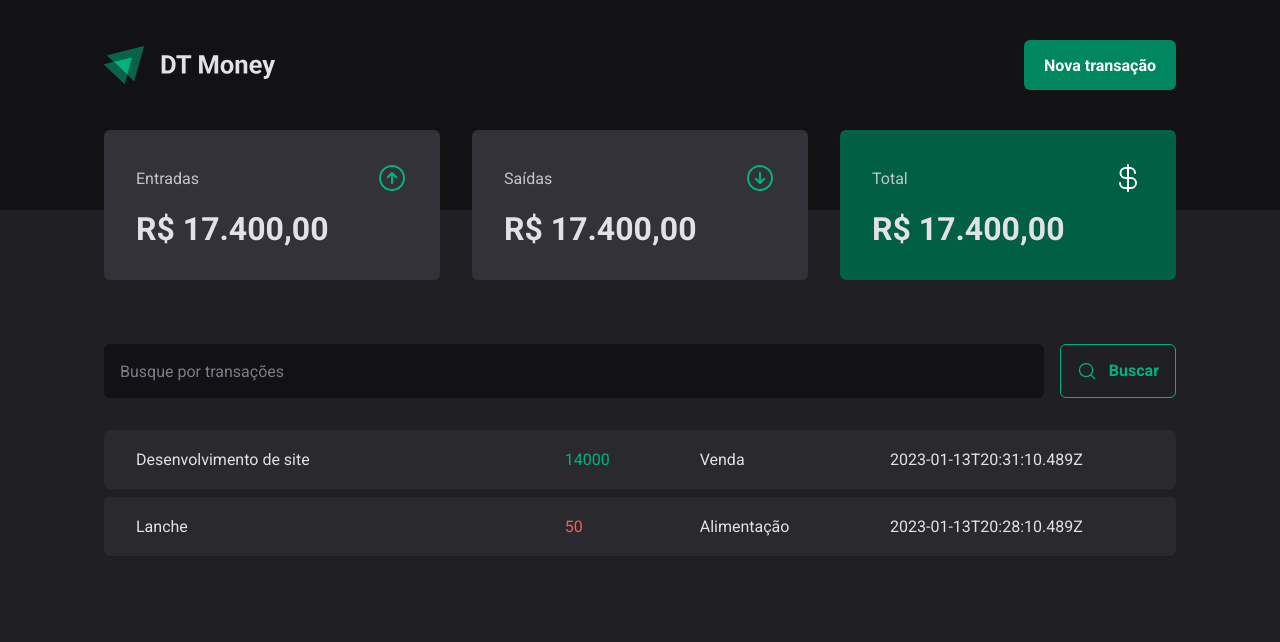
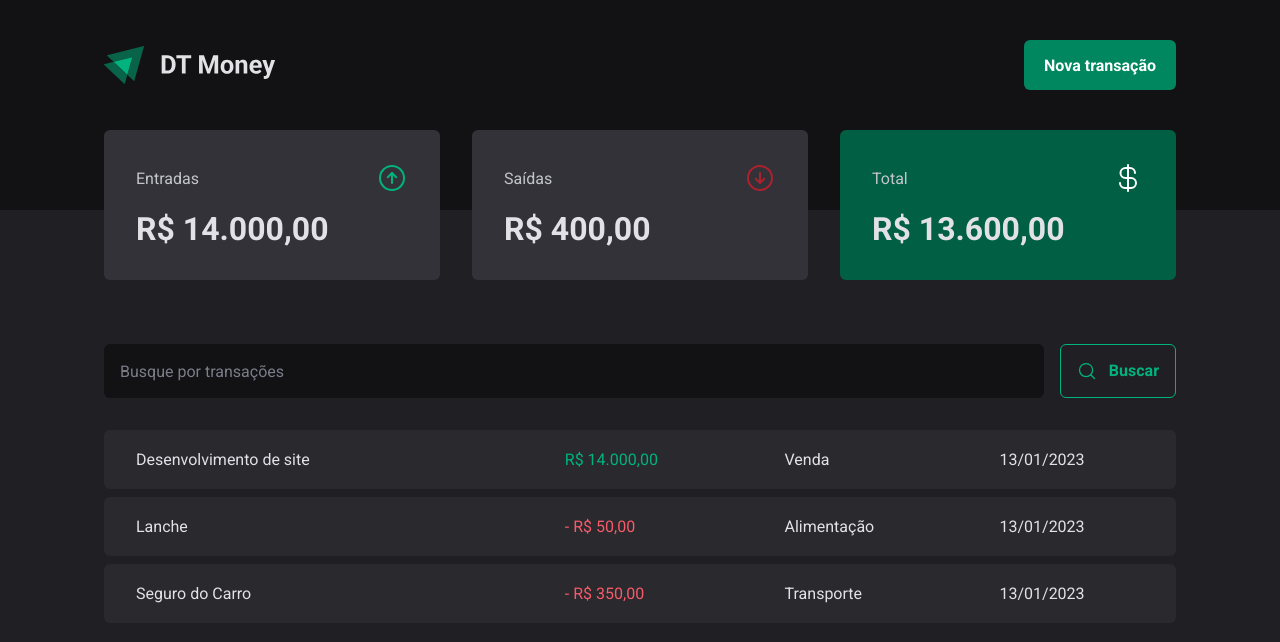
Before and after one commit to luizcdribeiro/react-dt-money, a React (Vite) app: page / in a window 1280 px wide. Shown: the top 642 px of the page. Built offline with nearby package versions, Linux system fonts and the light colour scheme; data requests are answered from the project's data file.

Commit message:
Criando hook de resumo e utils para formatação de dados

```diff
--- a/server.json
+++ b/server.json
@@ -15,6 +15,14 @@
       "category": "Alimentação",
       "price": 50,
       "createdAt": "2023-01-13T20:28:10.489Z"
+    },
+    {
+      "id": 3,
+      "description": "Seguro do Carro",
+      "type": "outcome",
+      "category": "Transporte",
+      "price": 350,
+      "createdAt": "2023-01-13T10:28:10.489Z"
     }
   ]
 }
--- a/src/components/Summary/index.tsx
+++ b/src/components/Summary/index.tsx
@@ -1,11 +1,11 @@
 import { SummaryCard, SummaryContainer } from "./styles";
 import { ArrowCircleDown, ArrowCircleUp, CurrencyDollar } from 'phosphor-react'
-import { useContext } from "react";
-import { TransactionsContext } from "../../contexts/TransactionsContext";
+import { priceFormatter } from "../../utils/formatter";
+import { useSummary } from "../../hooks/useSummary";
 
 export function Summary() {
 
-  const { transactions } = useContext(TransactionsContext);
+  const summary = useSummary();
 
   return (
     <SummaryContainer>
@@ -15,17 +15,17 @@
           <ArrowCircleUp size={32} color="#00b37e" />
         </header>
 
-        <strong>R$ 17.400,00</strong>
+        <strong>{priceFormatter.format(summary.income)}</strong>
       </SummaryCard>
 
       <SummaryCard>
         <header>
           <span>Saídas</span>
-          <ArrowCircleDown size={32} color="#00b37e" />
+          <ArrowCircleDown size={32} color="#AB222E" />
         </header>
 
 
-        <strong>R$ 17.400,00</strong>
+        <strong>{priceFormatter.format(summary.outcome)}</strong>
       </SummaryCard>
 
       <SummaryCard variant="green">
@@ -35,7 +35,7 @@
         </header>
 
 
-        <strong>R$ 17.400,00</strong>
+        <strong>{priceFormatter.format(summary.total)}</strong>
       </SummaryCard>
     </SummaryContainer>
   )
--- /dev/null
+++ b/src/hooks/useSummary.ts
@@ -0,0 +1,28 @@
+import { useContext } from "react";
+import { TransactionsContext } from "../contexts/TransactionsContext";
+
+export function useSummary() {
+  const { transactions } = useContext(TransactionsContext);
+
+  const summary = transactions.reduce(
+    (acumulator, transaction) => {
+      if(transaction.type === 'income') {
+        acumulator.income += transaction.price
+        acumulator.total += transaction.price
+      } else {
+        acumulator.outcome += transaction.price
+        acumulator.total -= transaction.price
+
+      }
+
+      return acumulator;
+    },
+    {
+      income: 0,
+      outcome: 0,
+      total: 0,
+    }
+  )
+
+  return summary;
+}
--- a/src/pages/Transactions/index.tsx
+++ b/src/pages/Transactions/index.tsx
@@ -2,9 +2,9 @@
 import { Header } from "../../components/Header";
 import { Summary } from "../../components/Summary";
 import { TransactionsContext } from "../../contexts/TransactionsContext";
+import { dateFormatter, priceFormatter } from "../../utils/formatter";
 import { SearchForm } from "./components/SearchForm";
 import { PriceHighLight, TransactionsContainer, TransactionsTable } from "./styles";
-
 
 
 export function Transactions() {
@@ -27,11 +27,12 @@
                   <td width='40%'>{transaction.description}</td>
                   <td>
                     <PriceHighLight variant={transaction.type}>
-                      {transaction.price}
+                      {transaction.type === 'outcome' && '- '}
+                      {priceFormatter.format(transaction.price)}
                     </PriceHighLight>
                   </td>
                   <td>{transaction.category}</td>
-                  <td>{transaction.createdAt}</td>
+                  <td>{dateFormatter.format(new Date(transaction.createdAt))}</td>
                 </tr>
               )
             })}
--- /dev/null
+++ b/src/utils/formatter.ts
@@ -0,0 +1,6 @@
+export const dateFormatter = new Intl.DateTimeFormat('pt-BR');
+
+export const priceFormatter = new Intl.NumberFormat('pt-BR', {
+  style: 'currency',
+  currency: 'BRL',
+});
```
